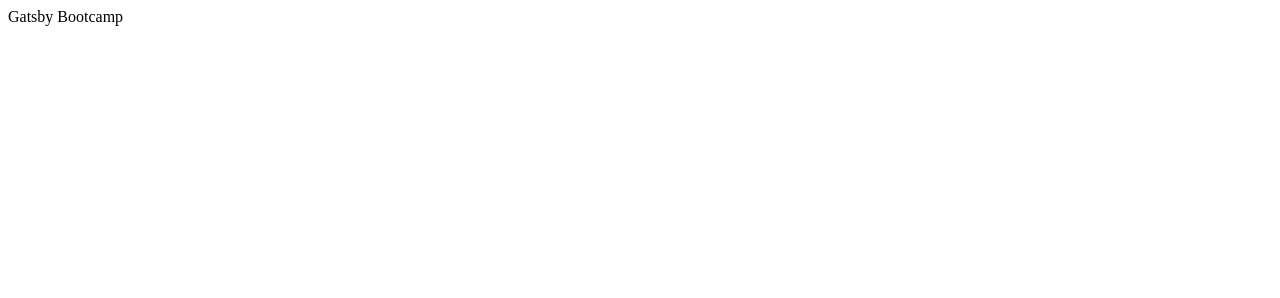
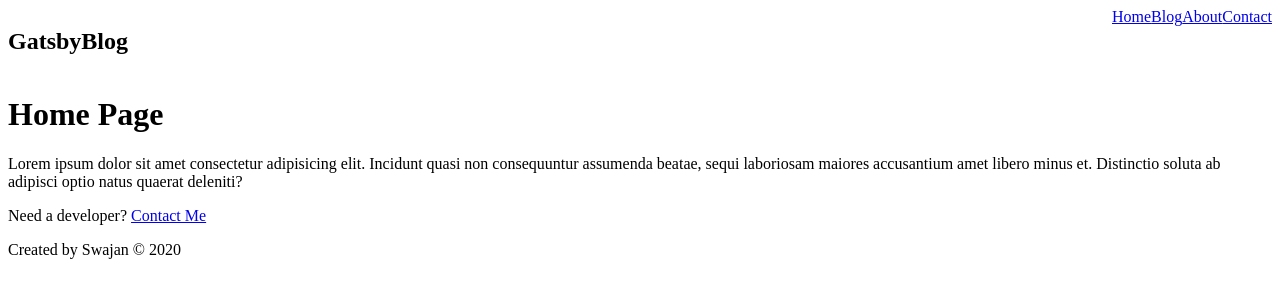
Before and after one commit to smswajan/gatsby-bootcamp, a Gatsby site: page / in a window 1280 px wide. Built offline with nearby package versions, Linux system fonts and the light colour scheme; Gatsby itself is replaced by a stand-in of ours.

Commit message:
Created layout for the site with header and footer

```diff
--- /dev/null
+++ b/src/components/footer.js
@@ -0,0 +1,11 @@
+import React from 'react'
+
+const Footer = () => {
+    return (
+        <footer>
+            <p>Created by Swajan &copy; 2020</p>
+        </footer>
+    )
+}
+
+export default Footer
--- /dev/null
+++ b/src/components/header.js
@@ -0,0 +1,18 @@
+import React from 'react'
+import { Link } from 'gatsby'
+
+const Header = () => {
+    return (
+        <header style={{ display: "flex", justifyContent: "space-between" }}>
+            <h2>GatsbyBlog</h2>
+            <nav>
+                <Link to="/">Home</Link>
+                <Link to="/blog">Blog</Link>
+                <Link to="/about">About</Link>
+                <Link to="/contact">Contact</Link>
+            </nav>
+        </header>
+    )
+}
+
+export default Header
--- /dev/null
+++ b/src/components/layout.js
@@ -0,0 +1,14 @@
+import React from 'react'
+import Header from './header'
+import Footer from './footer'
+
+const Layout = (props) => {
+    return (
+        <div>
+            <Header />
+            {props.children}
+            <Footer />
+        </div>
+    )
+}
+export default Layout;
--- a/src/pages/index.js
+++ b/src/pages/index.js
@@ -1,5 +1,20 @@
-import React from "react"
+import React from 'react'
+import { Link } from 'gatsby'
+import Layout from '../components/layout'
 
-export default function Home() {
-  return <div>Gatsby Bootcamp</div>
+const IndexPage = () => {
+  return (
+    <div>
+      <Layout>
+        <h1>Home Page</h1>
+        <p>Lorem ipsum dolor sit amet consectetur adipisicing elit. Incidunt quasi non consequuntur assumenda beatae, sequi laboriosam maiores accusantium amet libero minus et. Distinctio soluta ab adipisci optio natus quaerat
+      deleniti?</p>
+        {/* Using anchor tag is not efficient for gatsby site link. Anchor tag can be used for external links */}
+        {/* <p>Need a developer? <a href="/contact">Contact me</a></p> */}
+        <p>Need a developer? <Link to="/contact">Contact Me</Link></p>
+      </Layout>
+    </div>
+  )
 }
+
+export default IndexPage
```
Also changed, not shown: src/pages/about.js (added, +17 -0 lines), src/pages/blog.js (added, +15 -0 lines), src/pages/contact.js (added, +15 -0 lines).
